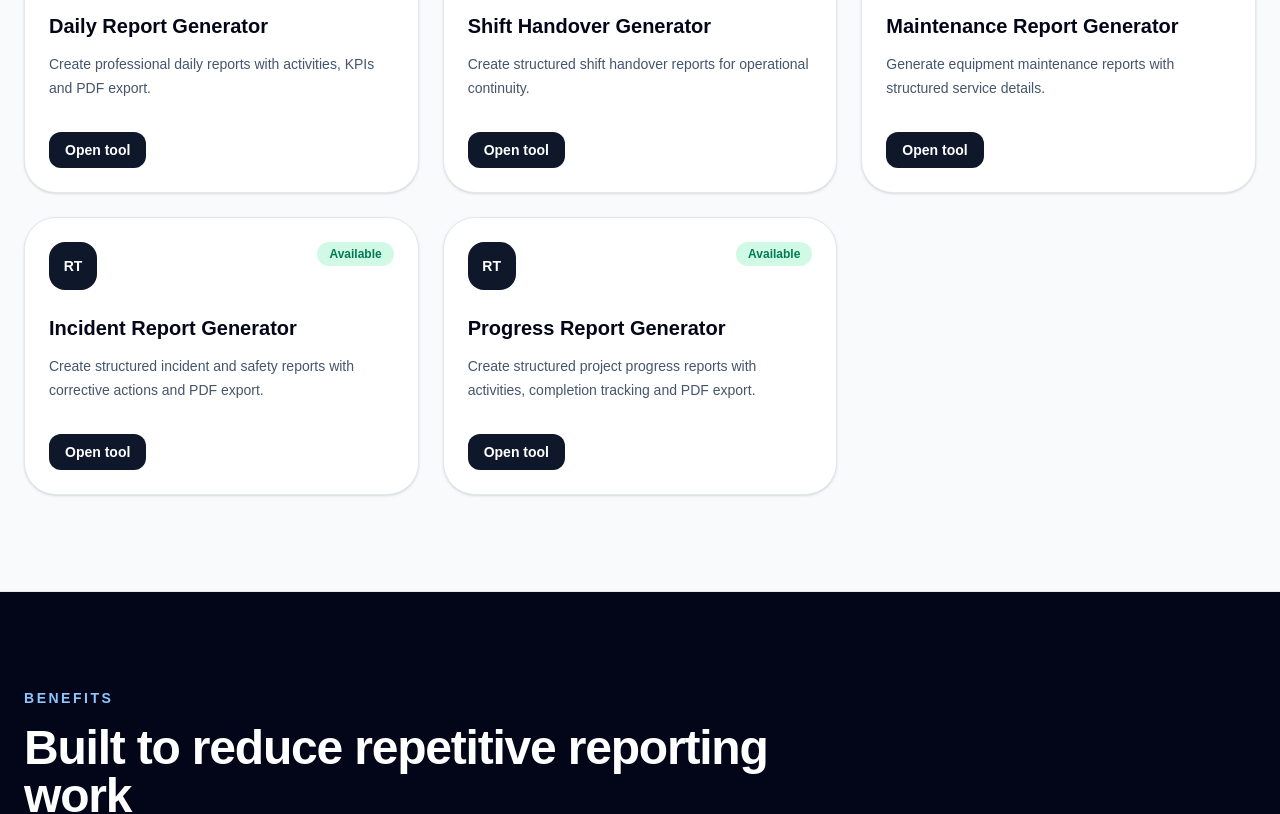
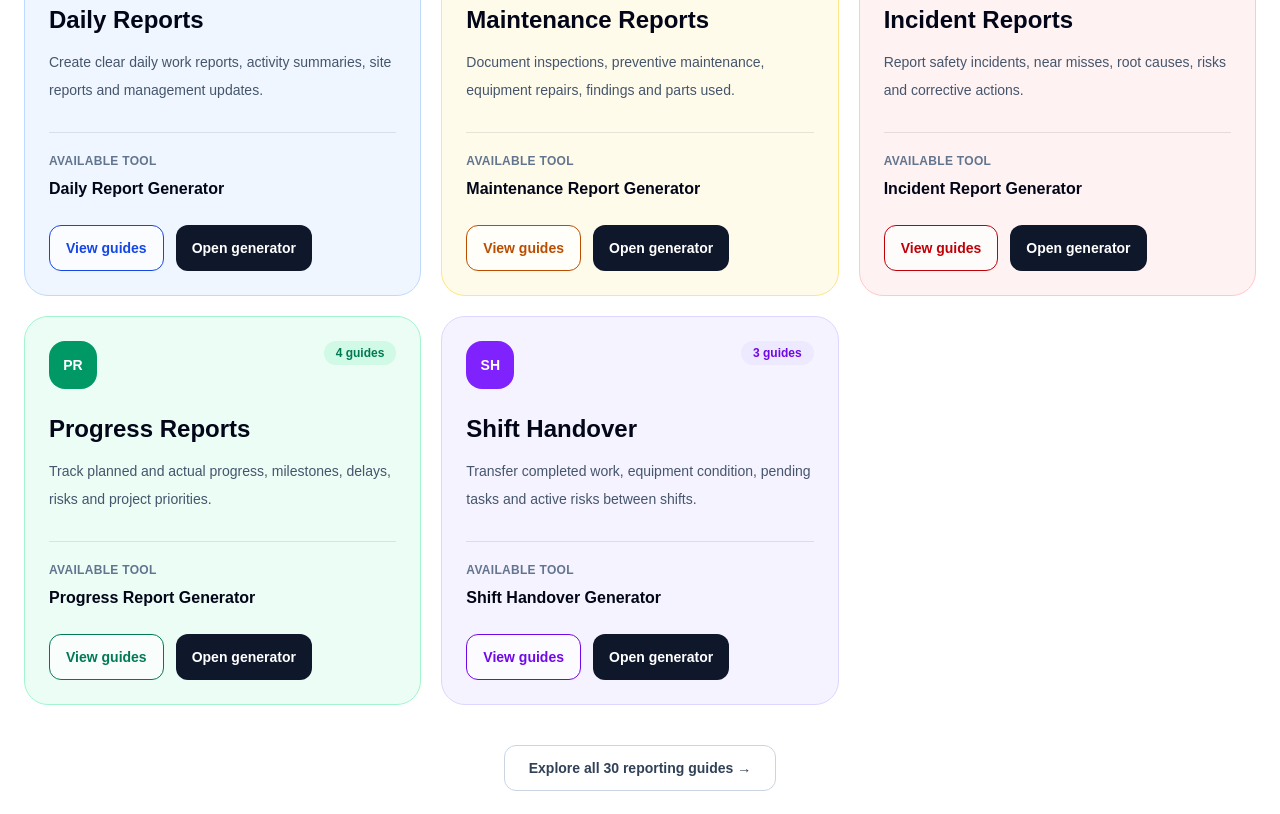
Before and after one commit to kike-Pinto/reporting-tools-platform, a Next.js app: page / in a window 1280 px wide. Shown: the part 1380-2194 px from the top of the page. Built offline with nearby package versions, Linux system fonts and the light colour scheme.

Commit message:
Add reporting categories to homepage

```diff
--- a/app/page.tsx
+++ b/app/page.tsx
@@ -2,6 +2,7 @@ import Benefits from '@/components/home/Benefits'
 import CTA from '@/components/home/CTA'
 import FeaturedTools from '@/components/home/FeaturedTools'
 import Hero from '@/components/home/Hero'
+import ReportingCategories from '@/components/home/ReportingCategories'
 import Footer from '@/components/layout/Footer'
 import Navbar from '@/components/layout/Navbar'
 import Workflow from '@/components/home/Workflow'
@@ -22,6 +23,7 @@ export default function HomePage() {
     <main className='min-h-screen bg-slate-50 text-slate-900'>
       <Navbar />
       <Hero />
+      <ReportingCategories />
       <FeaturedTools />
       <Benefits />
       <Workflow />
--- /dev/null
+++ b/components/home/ReportingCategories.tsx
@@ -0,0 +1,167 @@
+import Link from 'next/link'
+
+const reportingCategories = [
+  {
+    name: 'Daily Reports',
+    shortLabel: 'DR',
+    description:
+      'Create clear daily work reports, activity summaries, site reports and management updates.',
+    guideCount: 12,
+    guidesHref: '/guides#daily-reports',
+    toolName: 'Daily Report Generator',
+    toolHref: '/tools/daily-report-generator',
+    containerClasses: 'border-blue-200 bg-blue-50',
+    iconClasses: 'bg-blue-600 text-white',
+    countClasses: 'bg-blue-100 text-blue-700',
+    linkClasses: 'text-blue-700 hover:text-blue-900',
+  },
+  {
+    name: 'Maintenance Reports',
+    shortLabel: 'MR',
+    description:
+      'Document inspections, preventive maintenance, equipment repairs, findings and parts used.',
+    guideCount: 6,
+    guidesHref: '/guides#maintenance-reports',
+    toolName: 'Maintenance Report Generator',
+    toolHref: '/tools/maintenance-report-generator',
+    containerClasses: 'border-amber-200 bg-amber-50',
+    iconClasses: 'bg-amber-500 text-white',
+    countClasses: 'bg-amber-100 text-amber-700',
+    linkClasses: 'text-amber-700 hover:text-amber-900',
+  },
+  {
+    name: 'Incident Reports',
+    shortLabel: 'IR',
+    description:
+      'Report safety incidents, near misses, root causes, risks and corrective actions.',
+    guideCount: 5,
+    guidesHref: '/guides#incident-reports',
+    toolName: 'Incident Report Generator',
+    toolHref: '/tools/incident-report-generator',
+    containerClasses: 'border-red-200 bg-red-50',
+    iconClasses: 'bg-red-500 text-white',
+    countClasses: 'bg-red-100 text-red-700',
+    linkClasses: 'text-red-700 hover:text-red-900',
+  },
+  {
+    name: 'Progress Reports',
+    shortLabel: 'PR',
+    description:
+      'Track planned and actual progress, milestones, delays, risks and project priorities.',
+    guideCount: 4,
+    guidesHref: '/guides#progress-reports',
+    toolName: 'Progress Report Generator',
+    toolHref: '/tools/progress-report-generator',
+    containerClasses: 'border-emerald-200 bg-emerald-50',
+    iconClasses: 'bg-emerald-600 text-white',
+    countClasses: 'bg-emerald-100 text-emerald-700',
+    linkClasses: 'text-emerald-700 hover:text-emerald-900',
+  },
+  {
+    name: 'Shift Handover',
+    shortLabel: 'SH',
+    description:
+      'Transfer completed work, equipment condition, pending tasks and active risks between shifts.',
+    guideCount: 3,
+    guidesHref: '/guides#shift-handover',
+    toolName: 'Shift Handover Generator',
+    toolHref: '/tools/shift-handover-generator',
+    containerClasses: 'border-violet-200 bg-violet-50',
+    iconClasses: 'bg-violet-600 text-white',
+    countClasses: 'bg-violet-100 text-violet-700',
+    linkClasses: 'text-violet-700 hover:text-violet-900',
+  },
+]
+
+export default function ReportingCategories() {
+  return (
+    <section className='border-b border-slate-200 bg-white'>
+      <div className='mx-auto max-w-7xl px-6 py-16 sm:py-20 lg:py-24'>
+        <div className='max-w-3xl'>
+          <p className='text-sm font-semibold uppercase tracking-[0.18em] text-blue-600'>
+            Reporting Categories
+          </p>
+
+          <h2 className='mt-4 text-3xl font-bold tracking-tight text-slate-950 sm:text-4xl lg:text-5xl'>
+            Find the right reporting workflow for your team
+          </h2>
+
+          <p className='mt-5 text-base leading-7 text-slate-600 sm:text-lg sm:leading-8'>
+            Explore focused reporting resources for daily work, maintenance,
+            incidents, project progress and operational shift handovers.
+          </p>
+        </div>
+
+        <div className='mt-10 grid gap-5 md:grid-cols-2 lg:grid-cols-3'>
+          {reportingCategories.map((category) => (
+            <article
+              key={category.name}
+              className={`flex h-full flex-col rounded-3xl border p-6 transition hover:-translate-y-1 hover:shadow-xl hover:shadow-slate-200/60 ${category.containerClasses}`}
+            >
+              <div className='flex items-start justify-between gap-4'>
+                <div
+                  className={`flex h-12 w-12 shrink-0 items-center justify-center rounded-2xl text-sm font-bold ${category.iconClasses}`}
+                >
+                  {category.shortLabel}
+                </div>
+
+                <span
+                  className={`rounded-full px-3 py-1 text-xs font-semibold ${category.countClasses}`}
+                >
+                  {category.guideCount}{' '}
+                  {category.guideCount === 1 ? 'guide' : 'guides'}
+                </span>
+              </div>
+
+              <h3 className='mt-6 text-2xl font-bold text-slate-950'>
+                {category.name}
+              </h3>
+
+              <p className='mt-3 flex-1 text-sm leading-7 text-slate-600'>
+                {category.description}
+              </p>
+
+              <div className='mt-7 border-t border-slate-900/10 pt-5'>
+                <p className='text-xs font-semibold uppercase tracking-wide text-slate-500'>
+                  Available tool
+                </p>
+
+                <Link
+                  href={category.toolHref}
+                  className='mt-2 block font-semibold text-slate-950 transition hover:text-blue-600'
+                >
+                  {category.toolName}
+                </Link>
+              </div>
+
+              <div className='mt-6 flex flex-col gap-3 sm:flex-row'>
+                <Link
+                  href={category.guidesHref}
+                  className={`inline-flex items-center justify-center rounded-xl border border-current bg-white/70 px-4 py-3 text-sm font-semibold transition hover:bg-white ${category.linkClasses}`}
+                >
+                  View guides
+                </Link>
+
+                <Link
+                  href={category.toolHref}
+                  className='inline-flex items-center justify-center rounded-xl bg-slate-900 px-4 py-3 text-sm font-semibold text-white transition hover:bg-slate-800'
+                >
+                  Open generator
+                </Link>
+              </div>
+            </article>
+          ))}
+        </div>
+
+        <div className='mt-10 flex justify-center'>
+          <Link
+            href='/guides'
+            className='inline-flex items-center justify-center rounded-xl border border-slate-300 bg-white px-6 py-3 text-sm font-semibold text-slate-700 transition hover:border-blue-300 hover:bg-blue-50 hover:text-blue-700'
+          >
+            Explore all 30 reporting guides →
+          </Link>
+        </div>
+      </div>
+    </section>
+  )
+}
```
